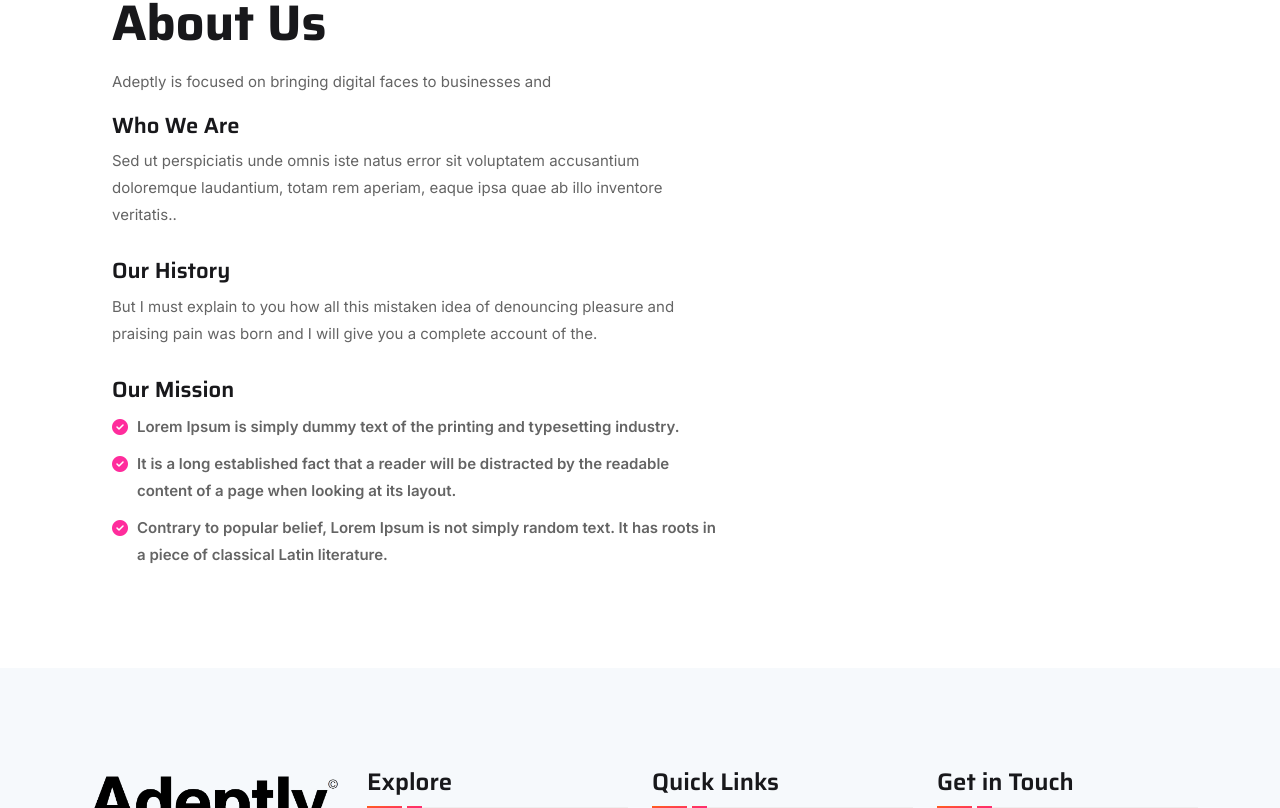
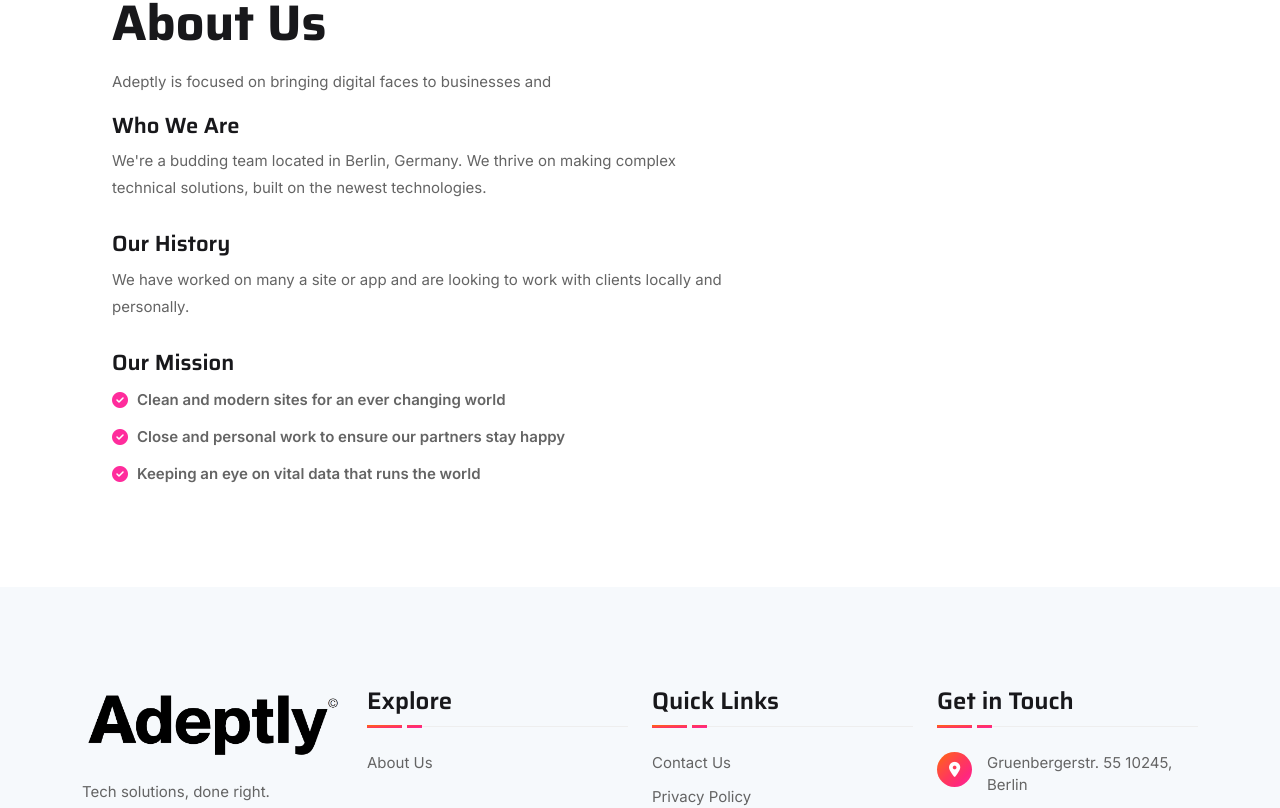
Before and after one commit to Adeptly-Tech-Solutions/Website, a Next.js app: page /about in a window 1280 px wide. Shown: the part 552-1360 px from the top of the page. Built offline with nearby package versions, Linux system fonts and the light colour scheme.

Commit message:
more content

```diff
--- a/components/About/AboutContent.js
+++ b/components/About/AboutContent.js
@@ -25,18 +25,14 @@ const AboutContent = () => {
                 <div className="about-text">
                   <h4>Who We Are</h4>
                   <p>
-                    Sed ut perspiciatis unde omnis iste natus error sit
-                    voluptatem accusantium doloremque laudantium, totam rem
-                    aperiam, eaque ipsa quae ab illo inventore veritatis..
+                    We're a budding team located in Berlin, Germany. We thrive on making complex technical solutions, built on the newest technologies.
                   </p>
                 </div>
 
                 <div className="about-text">
                   <h4>Our History</h4>
                   <p>
-                    But I must explain to you how all this mistaken idea of
-                    denouncing pleasure and praising pain was born and I will
-                    give you a complete account of the.
+                    We have worked on many a site or app and are looking to work with clients locally and personally.
                   </p>
                 </div>
 
@@ -45,20 +41,15 @@ const AboutContent = () => {
                   <ul>
                     <li>
                       <i className="fa-solid fa-circle-check"></i>
-                      Lorem Ipsum is simply dummy text of the printing and
-                      typesetting industry.
+                      Clean and modern sites for an ever changing world
                     </li>
                     <li>
                       <i className="fa-solid fa-circle-check"></i>
-                      It is a long established fact that a reader will be
-                      distracted by the readable content of a page when looking
-                      at its layout.
+                      Close and personal work to ensure our partners stay happy
                     </li>
                     <li>
                       <i className="fa-solid fa-circle-check"></i>
-                      Contrary to popular belief, Lorem Ipsum is not simply
-                      random text. It has roots in a piece of classical Latin
-                      literature.
+                      Keeping an eye on vital data that runs the world
                     </li>
                   </ul>
                 </div>
--- a/components/Layouts/NavbarTwo.js
+++ b/components/Layouts/NavbarTwo.js
@@ -60,7 +60,7 @@ const NavbarTwo = () => {
             <div className={classOne} id="navbarSupportedContent">
               <ul className="navbar-nav">
                 <li className="nav-item">
-                  <Link href="/contact" activeClassName="active">
+                  <Link href="/about" activeClassName="active">
                     <a className="nav-link">About Us</a>
                   </Link>
                 </li>
```
